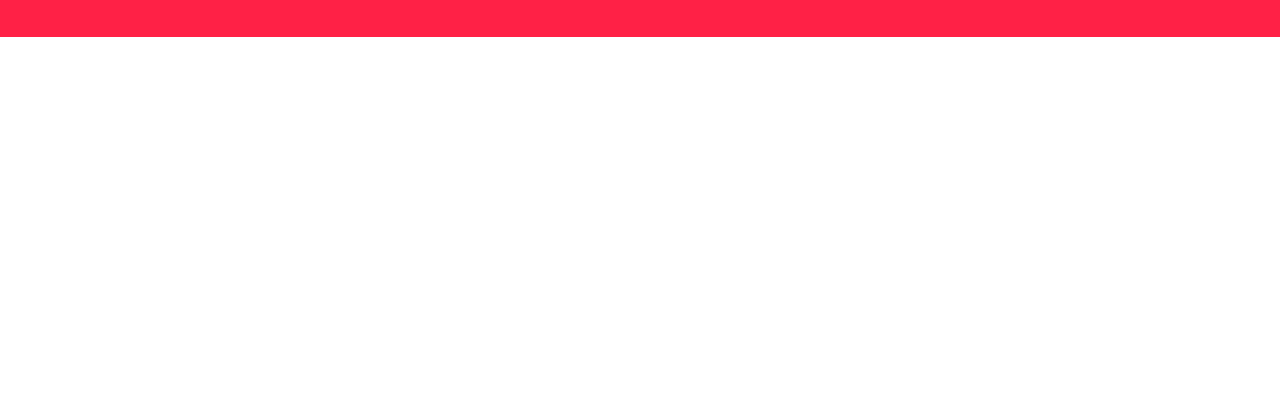
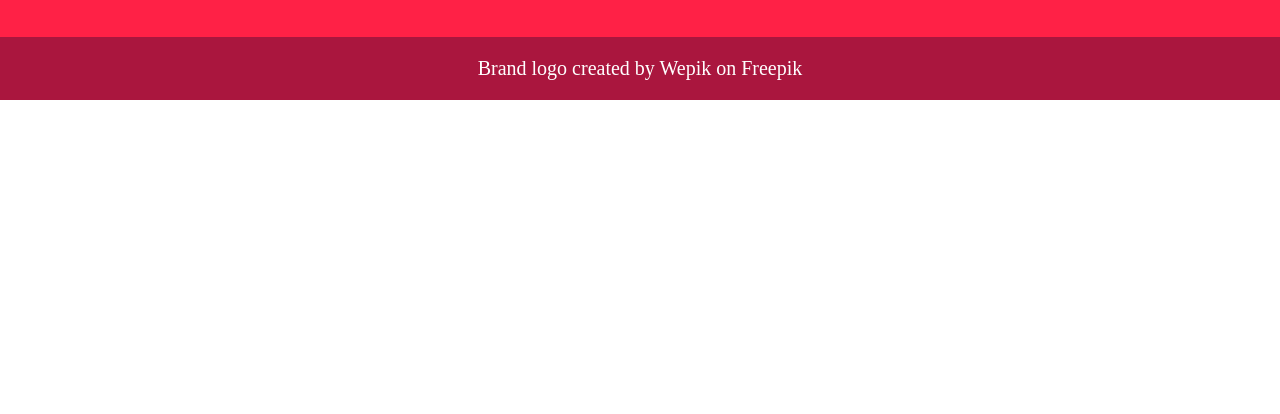
Before and after one commit to csdropout/restaurant-page, a website built with webpack: page src/template.html in a window 1280 px wide. Shown: the part 386-800 px from the top of the page. Built offline with nearby package versions, Linux system fonts and the light colour scheme.

Commit message:
Add footer to attribute logo

```diff
--- a/src/styles.css
+++ b/src/styles.css
@@ -14,6 +14,21 @@ header nav {
     justify-content: center;
     gap: 1em;
     padding: 1em;
+}
+
+footer {
+    background-color: #aa163e;
+    padding: 1em;
+    text-align: center;
+}
+
+footer a {
+    text-decoration: none;
+    color: white;
+}
+
+footer a:hover {
+    text-decoration: underline;
 }
 
 nav button {
--- a/src/template.html
+++ b/src/template.html
@@ -14,6 +14,8 @@
         </nav>
     </header>
     <div id="content"></div>
-
+    <footer>
+        <a href="https://www.freepik.com/author/wepik">Brand logo created by Wepik on Freepik</a>
+    </footer>
 </body>
 </html>
```
